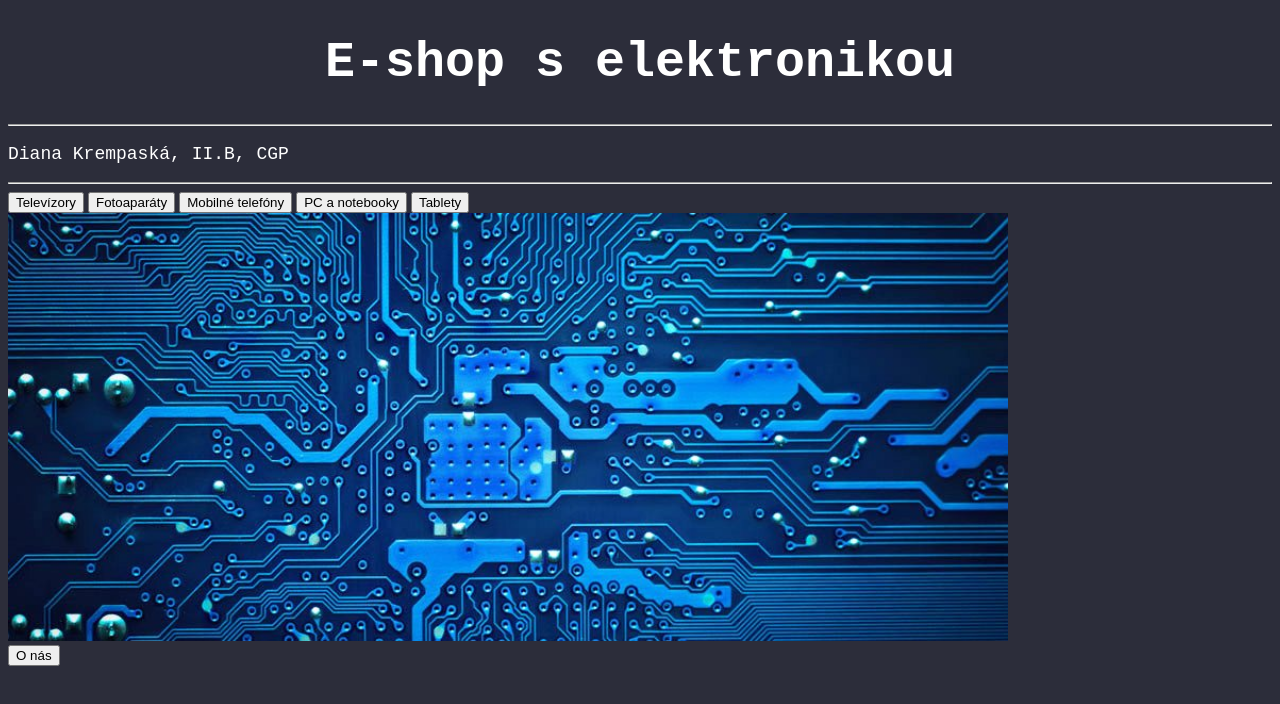
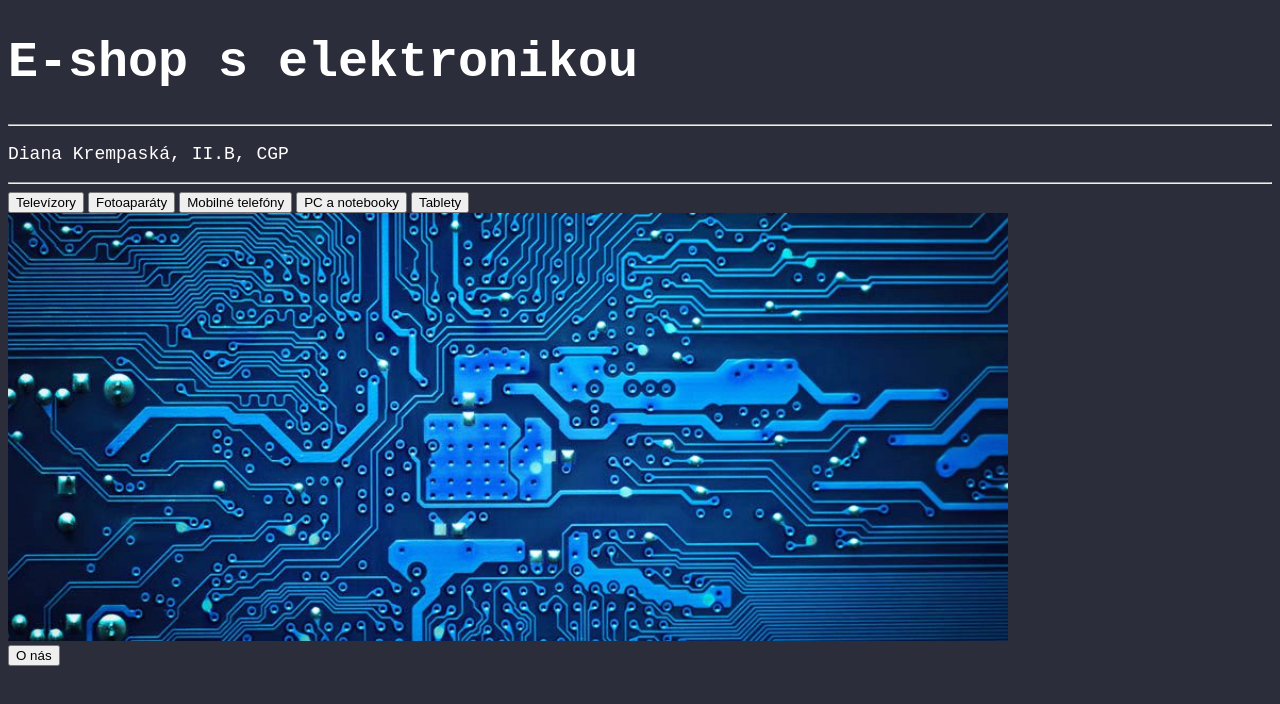
Before and after one commit to KrempaskaDiana/CGP, a plain HTML site: page index.html in a window 1280 px wide. Drawn offline with Linux system fonts and the light colour scheme.

Commit message:
nazov_zmemy

```diff
--- a/index.html
+++ b/index.html
@@ -9,7 +9,7 @@
     </head>
 
     <body>
-        <center><h1>E-shop s elektronikou</h1></center>
+        <h1>E-shop s elektronikou</h1>
         <hr/>
         <p>Diana Krempaská, II.B, CGP</p>
         <hr/>
```
